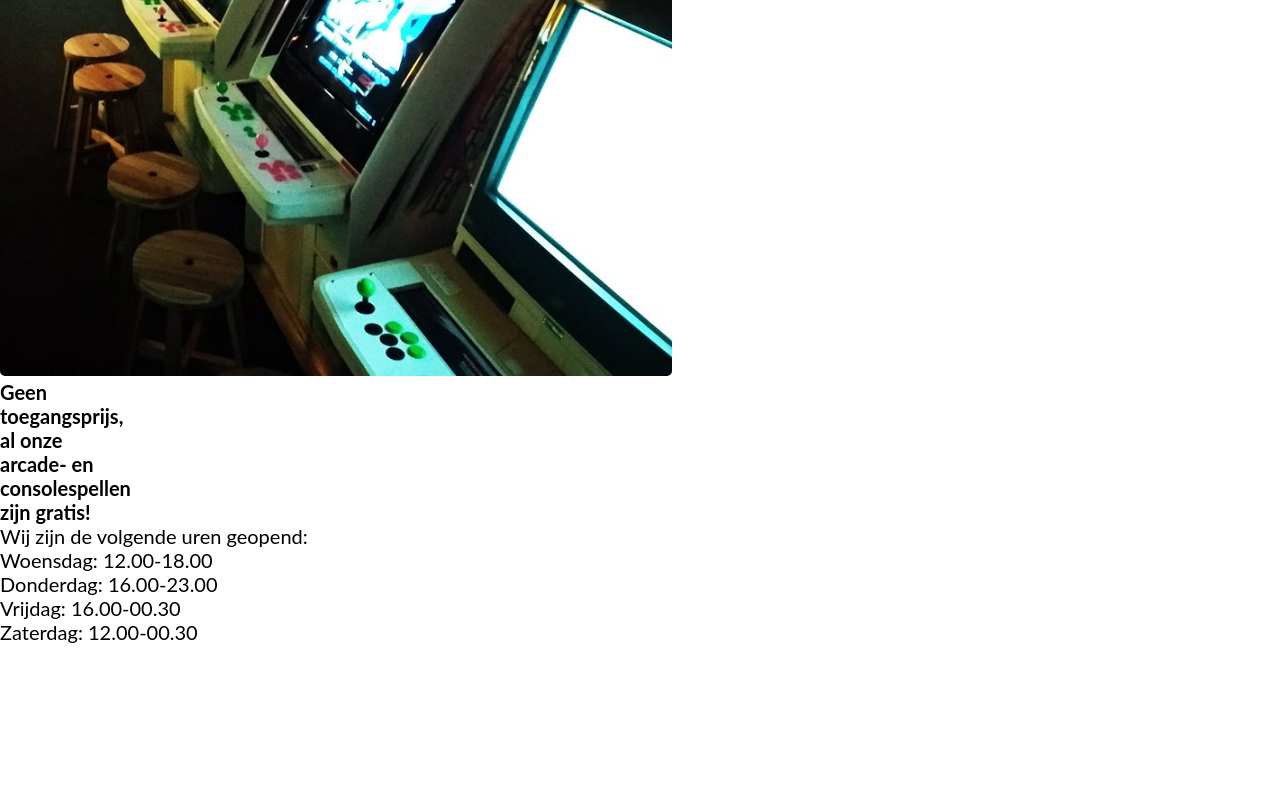
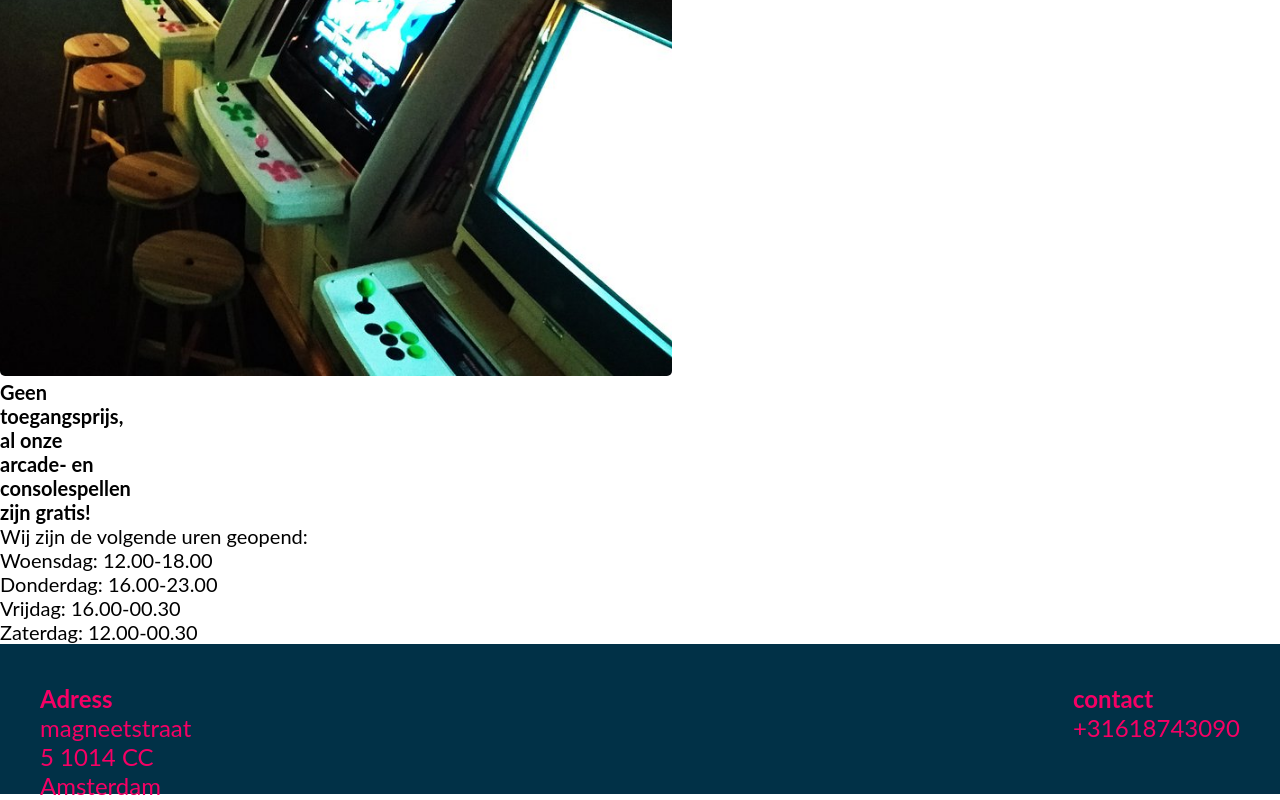
Before and after one commit to yunusciddioglu99/Project-Blast-Galaxy, a plain HTML site: page web/public/indexNL.html in a window 1280 px wide. Shown: the part 1138-1938 px from the top of the page. Before the commit the page ends 1782 px from the top, so only its background shows below. Drawn offline with Linux system fonts and the light colour scheme.

Commit message:
indexNL bijgewerkt

```diff
--- a/web/public/indexNL.html
+++ b/web/public/indexNL.html
@@ -19,13 +19,13 @@
             <div class="menu">
                 <ul>
                     <li>
-                        <a href="">Tickets</a>
+                        <a href="">tickets</a>
                     </li>
                     <li>
-                        <a href="">Games</a>
+                        <a href="">games</a>
                     </li>
                     <li>
-                        <a href="">Contact</a>
+                        <a href="">contact</a>
                     </li>
                 </ul>
             </div>
@@ -36,12 +36,7 @@
 
    </header>
 
-
-
-
-
-
-    <article>
+<article>
 
 <p id="Info">
     Blast Galaxy is de ultieme bestemming voor groepen en bedrijven die op zoek zijn naar een dag vol klassiek arcadeplezier.
@@ -67,11 +62,32 @@
     Zaterdag: 12.00-00.30 <br>
 </p>
 
+</article>
+
+<footer class="infofooter">
+    <section class="adresstijden">
+        <h4>
+            Adress
+        </h4>
+
+        <p class="adress">
+            magneetstraat 5
+            1014 CC
+            Amsterdam
+        </p>
+    </section>
+
+    <section class="contact">
+        <h4>
+            contact
+        </h4>
 
 
-
-    </article>
-
+        <p class="contactnummer">
+            +31618743090
+        </p>
+    </section>
+</footer>
 
 </body>
 </html>
```
